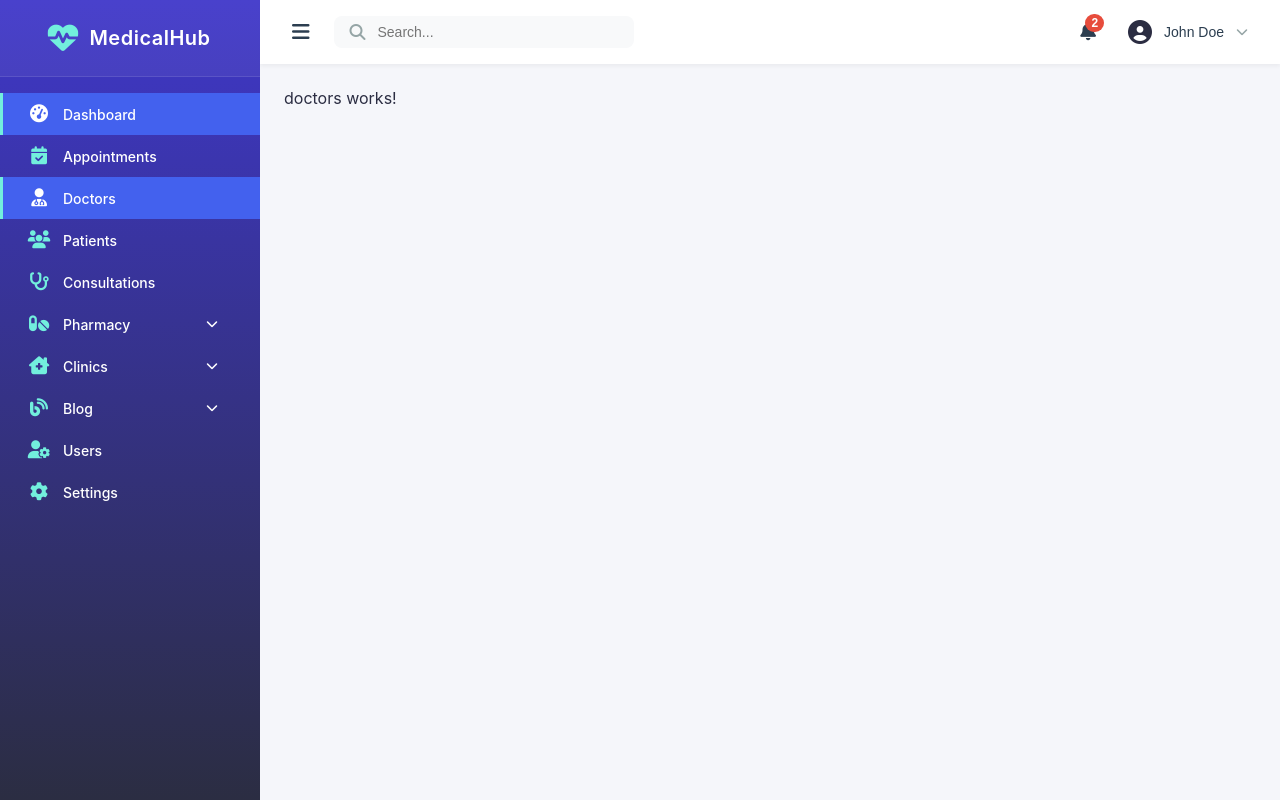
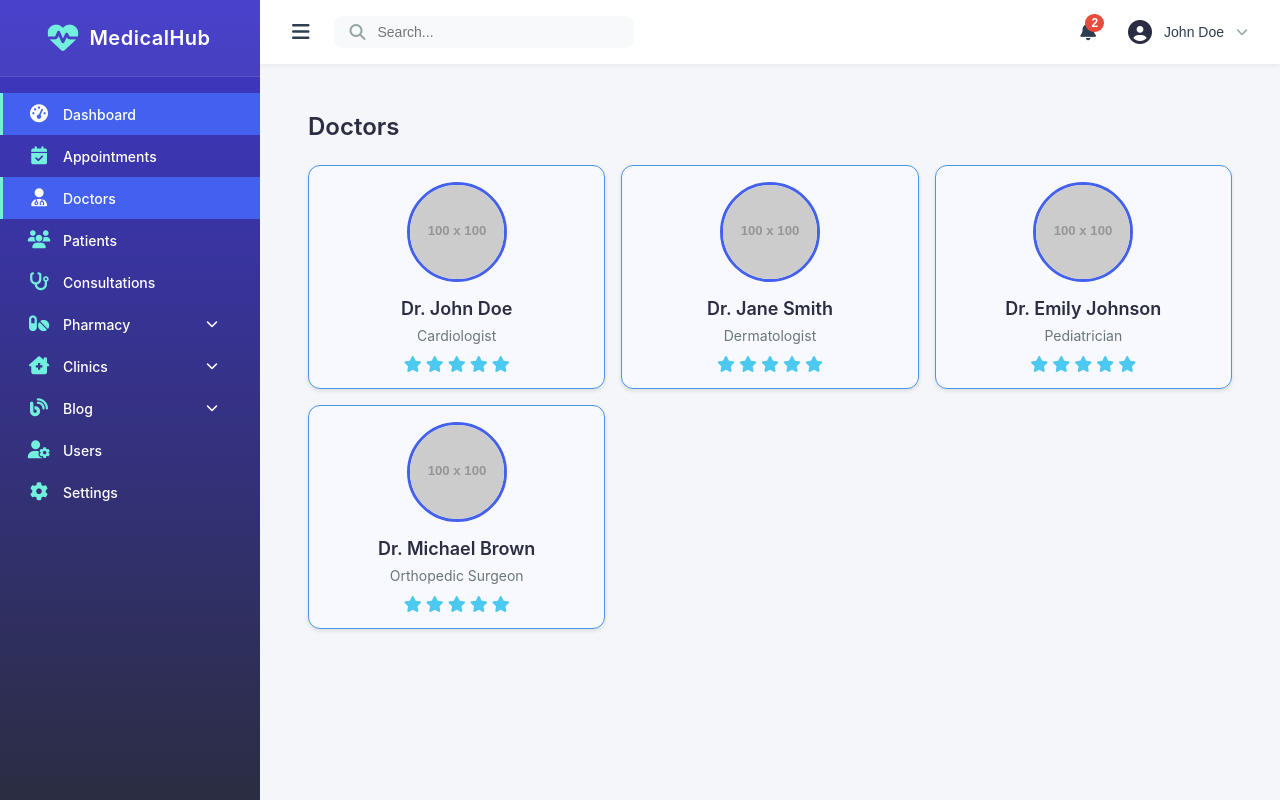
Before and after one commit to Rehab-99/MedicalHub-Frontend, an Angular app: page /dashboard/doctors in a window 1280 px wide. Built offline with nearby package versions, Linux system fonts and the light colour scheme.

Commit message:
doctors and clinics cards design

```diff
--- a/package.json
+++ b/package.json
@@ -21,6 +21,9 @@
     "@angular/platform-server": "^19.1.0",
     "@angular/router": "^19.1.0",
     "@angular/ssr": "^19.1.6",
+    "@fortawesome/angular-fontawesome": "^1.0.0",
+    "@fortawesome/fontawesome-svg-core": "^6.7.2",
+    "@fortawesome/free-solid-svg-icons": "^6.7.2",
     "chart.js": "^4.4.8",
     "express": "^4.18.2",
     "rxjs": "~7.8.0",
--- a/src/app/components/dashboard/doctors/doctors.component.css
+++ b/src/app/components/dashboard/doctors/doctors.component.css
@@ -0,0 +1,95 @@
+.doctors-page {
+    padding: 24px;
+  }
+
+  .doctors-page h2 {
+    font-size: 24px;
+    font-weight: 600;
+    color: var(--text-primary); /* Use your primary text color */
+    margin-bottom: 24px;
+  }
+
+  .doctors-container {
+    display: grid;
+    grid-template-columns: repeat(auto-fill, minmax(250px, 1fr));
+    gap: 16px;
+  }
+
+  .doctor-card {
+    background: var(--background-light); /* Use your light background color */
+    border-radius: 12px;
+    padding: 16px;
+    box-shadow: 0 2px 4px rgba(0, 0, 0, 0.1);
+    color: var(--text-primary); /* Use your primary text color */
+    border: 1px solid var(--primary-light); /* Use your primary light color for the border */
+    transition: all 0.3s ease;
+    display: flex;
+    flex-direction: column;
+    align-items: center;
+    text-align: center;
+  }
+
+  .doctor-card:hover {
+    transform: translateY(-4px);
+    box-shadow: 0 4px 8px rgba(0, 0, 0, 0.2);
+  }
+
+  /* Doctor Photo */
+  .doctor-photo {
+    width: 100px;
+    height: 100px;
+    border-radius: 50%;
+    overflow: hidden;
+    margin-bottom: 16px;
+    border: 3px solid var(--primary-color); /* Use your primary color for the photo border */
+  }
+
+  .doctor-photo img {
+    width: 100%;
+    height: 100%;
+    object-fit: cover;
+  }
+
+  /* Doctor Details */
+  .doctor-details {
+    width: 100%;
+  }
+
+  .doctor-name {
+    font-size: 18px;
+    font-weight: 600;
+    margin-bottom: 8px;
+    color: var(--text-primary); /* Use your primary text color */
+  }
+
+  .doctor-specialization {
+    font-size: 14px;
+    color: var(--text-secondary); /* Use your secondary text color */
+    margin-bottom: 12px;
+  }
+
+  /* Doctor Rating */
+  .doctor-rating {
+    display: flex;
+    align-items: center;
+    justify-content: center;
+    gap: 4px;
+    color: var(--secondary-color); /* Use your secondary color for the stars */
+  }
+
+  .doctor-rating i {
+    font-size: 16px;
+  }
+
+  /* Responsive Design */
+  @media (max-width: 768px) {
+    .doctors-container {
+      grid-template-columns: repeat(auto-fill, minmax(200px, 1fr));
+    }
+  }
+
+  @media (max-width: 480px) {
+    .doctors-container {
+      grid-template-columns: 1fr;
+    }
+  }
--- a/src/app/components/dashboard/doctors/doctors.component.html
+++ b/src/app/components/dashboard/doctors/doctors.component.html
@@ -1 +1,19 @@
-<p>doctors works!</p>
+<div class="doctors-page">
+    <h2>Doctors</h2>
+    <div class="doctors-container">
+      <div *ngFor="let doctor of doctors" class="doctor-card">
+        <!-- Doctor Photo -->
+        <div class="doctor-photo">
+          <img [src]="doctor.photo" alt="{{ doctor.name }}" />
+        </div>
+        <!-- Doctor Details -->
+        <div class="doctor-details">
+          <div class="doctor-name">{{ doctor.name }}</div>
+          <div class="doctor-specialization">{{ doctor.specialization }}</div>
+          <div class="doctor-rating">
+            <i *ngFor="let star of getStars(doctor.rating)" class="fas fa-star"></i>
+          </div>
+        </div>
+      </div>
+    </div>
+  </div>
--- a/src/app/components/dashboard/doctors/doctors.component.ts
+++ b/src/app/components/dashboard/doctors/doctors.component.ts
@@ -1,11 +1,44 @@
 import { Component } from '@angular/core';
+import { CommonModule } from '@angular/common'; // Import CommonModule
 
 @Component({
   selector: 'app-doctors',
-  imports: [],
+  standalone: true, // Mark the component as standalone
+  imports: [CommonModule], // Import CommonModule here
   templateUrl: './doctors.component.html',
-  styleUrl: './doctors.component.css'
+  styleUrls: ['./doctors.component.css']
 })
 export class DoctorsComponent {
+  doctors = [
+    {
+      name: 'Dr. John Doe',
+      specialization: 'Cardiologist',
+      rating: 4.5,
+      photo: 'https://via.placeholder.com/100' // Placeholder image URL
+    },
+    {
+      name: 'Dr. Jane Smith',
+      specialization: 'Dermatologist',
+      rating: 4.8,
+      photo: 'https://via.placeholder.com/100' // Placeholder image URL
+    },
+    {
+      name: 'Dr. Emily Johnson',
+      specialization: 'Pediatrician',
+      rating: 4.7,
+      photo: 'https://via.placeholder.com/100' // Placeholder image URL
+    },
+    {
+      name: 'Dr. Michael Brown',
+      specialization: 'Orthopedic Surgeon',
+      rating: 4.6,
+      photo: 'https://via.placeholder.com/100' // Placeholder image URL
+    }
+  ];
 
+  getStars(rating: number): number[] {
+    const fullStars = Math.floor(rating);
+    const halfStar = rating % 1 !== 0 ? 1 : 0;
+    return new Array(fullStars + halfStar).fill(0);
+  }
 }
--- a/src/app/components/dashboard/human-clinic/human-clinic.component.css
+++ b/src/app/components/dashboard/human-clinic/human-clinic.component.css
@@ -0,0 +1,81 @@
+.clinics-page {
+    padding: 24px;
+  }
+
+  .clinics-page h2 {
+    font-size: 24px;
+    font-weight: 600;
+    color: var(--text-primary); /* Use your primary text color */
+    margin-bottom: 24px;
+  }
+
+  .clinics-container {
+    display: grid;
+    grid-template-columns: repeat(auto-fill, minmax(250px, 1fr));
+    gap: 16px;
+  }
+
+  .clinic-card {
+    background: var(--background-light); /* Use your light background color */
+    border-radius: 12px;
+    padding: 16px;
+    box-shadow: 0 2px 4px rgba(0, 0, 0, 0.1);
+    color: var(--text-primary); /* Use your primary text color */
+    border: 1px solid var(--primary-light); /* Use your primary light color for the border */
+    transition: all 0.3s ease;
+    display: flex;
+    flex-direction: column;
+    align-items: center;
+    text-align: center;
+  }
+
+  .clinic-card:hover {
+    transform: translateY(-4px);
+    box-shadow: 0 4px 8px rgba(0, 0, 0, 0.2);
+  }
+
+  /* Clinic Photo */
+  .clinic-photo {
+    width: 100px;
+    height: 100px;
+    border-radius: 50%;
+    overflow: hidden;
+    margin-bottom: 16px;
+    border: 3px solid var(--primary-color); /* Use your primary color for the photo border */
+  }
+
+  .clinic-photo img {
+    width: 100%;
+    height: 100%;
+    object-fit: cover;
+  }
+
+  /* Clinic Details */
+  .clinic-details {
+    width: 100%;
+  }
+
+  .clinic-name {
+    font-size: 18px;
+    font-weight: 600;
+    margin-bottom: 8px;
+    color: var(--text-primary); /* Use your primary text color */
+  }
+
+  .clinic-address {
+    font-size: 14px;
+    color: var(--text-secondary); /* Use your secondary text color */
+  }
+
+  /* Responsive Design */
+  @media (max-width: 768px) {
+    .clinics-container {
+      grid-template-columns: repeat(auto-fill, minmax(200px, 1fr));
+    }
+  }
+
+  @media (max-width: 480px) {
+    .clinics-container {
+      grid-template-columns: 1fr;
+    }
+  }
--- a/src/app/components/dashboard/human-clinic/human-clinic.component.html
+++ b/src/app/components/dashboard/human-clinic/human-clinic.component.html
@@ -1 +1,16 @@
-<p>human-clinic works!</p>
+<div class="clinics-page">
+    <h2>Clinics</h2>
+    <div class="clinics-container">
+      <div *ngFor="let clinic of clinics" class="clinic-card">
+        <!-- Clinic Photo -->
+        <div class="clinic-photo">
+          <img [src]="clinic.photo" alt="{{ clinic.name }}" />
+        </div>
+        <!-- Clinic Details -->
+        <div class="clinic-details">
+          <div class="clinic-name">{{ clinic.name }}</div>
+          <div class="clinic-address">{{ clinic.address }}</div>
+        </div>
+      </div>
+    </div>
+  </div>
--- a/src/app/components/dashboard/human-clinic/human-clinic.component.ts
+++ b/src/app/components/dashboard/human-clinic/human-clinic.component.ts
@@ -1,11 +1,34 @@
+import { CommonModule } from '@angular/common';
 import { Component } from '@angular/core';
 
 @Component({
   selector: 'app-human-clinic',
-  imports: [],
+  imports: [ CommonModule],
   templateUrl: './human-clinic.component.html',
   styleUrl: './human-clinic.component.css'
 })
 export class HumanClinicComponent {
 
+  clinics = [
+    {
+      name: 'City Health Clinic',
+      photo: 'https://via.placeholder.com/100', // Placeholder image URL
+      address: '123 Main St, City, Country'
+    },
+    {
+      name: 'Green Valley Clinic',
+      photo: 'https://via.placeholder.com/100', // Placeholder image URL
+      address: '456 Elm St, Town, Country'
+    },
+    {
+      name: 'Sunrise Medical Center',
+      photo: 'https://via.placeholder.com/100', // Placeholder image URL
+      address: '789 Oak St, Village, Country'
+    },
+    {
+      name: 'Golden Care Clinic',
+      photo: 'https://via.placeholder.com/100', // Placeholder image URL
+      address: '101 Pine St, Hamlet, Country'
+    }
+  ];
 }
```
Also changed, not shown: 1 other file (tests, documents, lock files or other folders).
